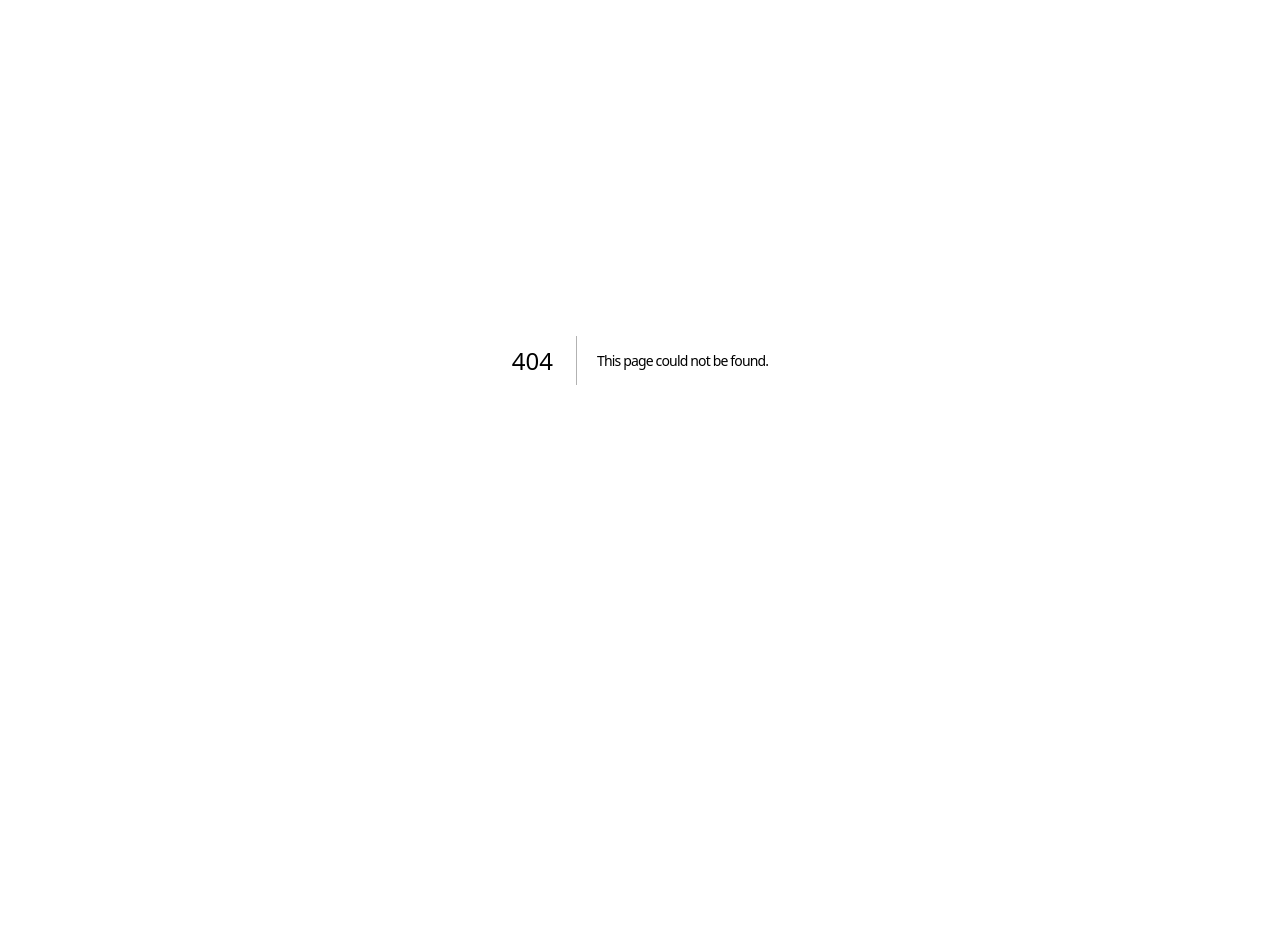
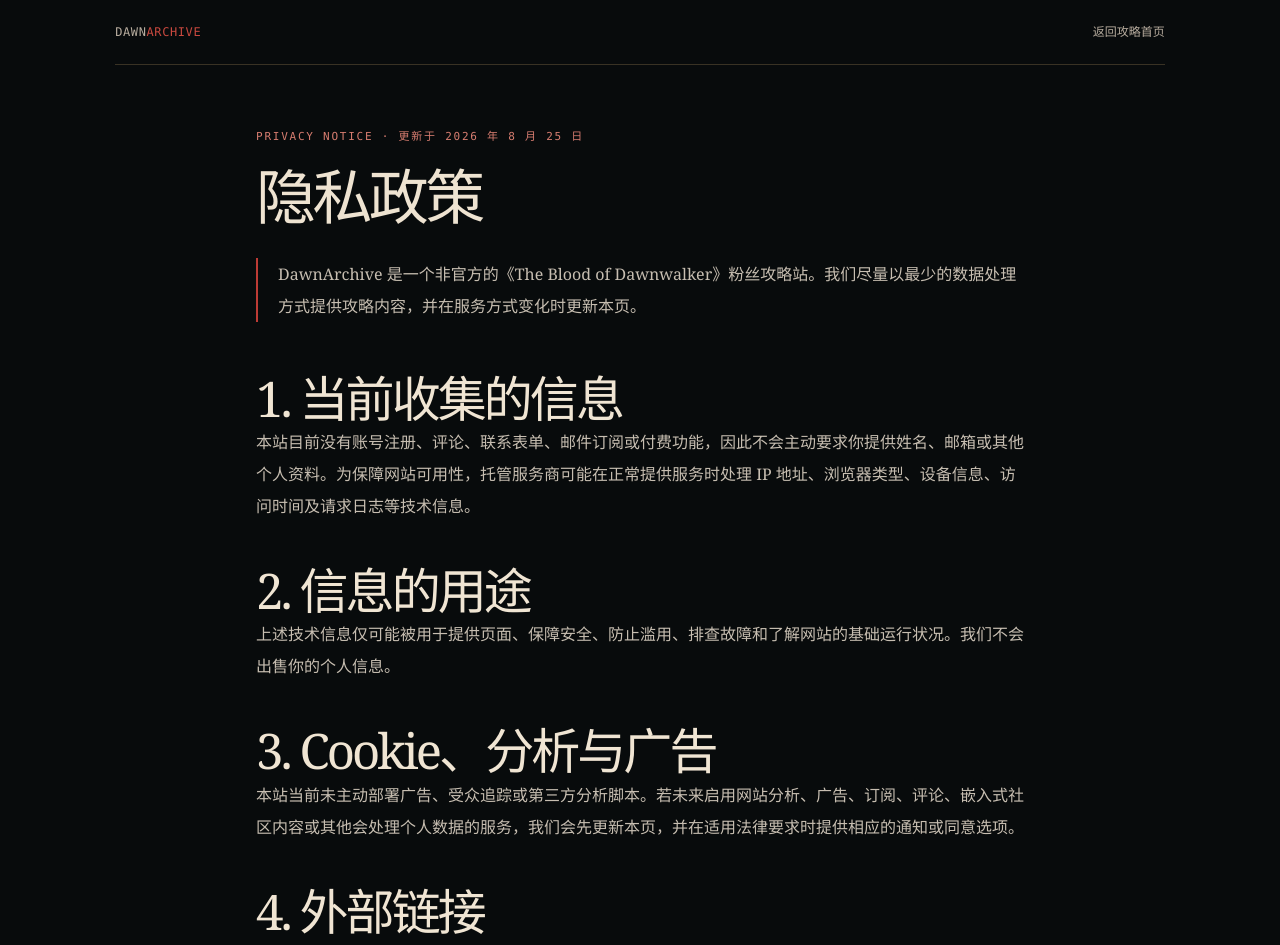
Before and after one commit to wencun/dawnwalker.cc, a Next.js app: page /privacy in a window 1280 px wide. Before the commit this address had no page. Shown: the part 40-985 px from the top of the page. Before the commit the page ends 800 px from the top, so only its background shows below. Built offline with nearby package versions, Linux system fonts and the light colour scheme.

Commit message:
Add privacy policy and feedback links

```diff
--- a/app/page.tsx
+++ b/app/page.tsx
@@ -49,6 +49,6 @@ export default function Home() {
 
     <section id="updates" className="section updates"><div className="section-head"><div><p className="eyebrow">最新收录</p><h2>先读这些。</h2></div><a href="#top">更新日志 →</a></div><div className="updates-list">{updates.map(([tag, title, date]) => <article key={title}><span>{tag}</span><h3>{title}</h3><time>{date}</time><b>→</b></article>)}</div></section>
 
-    <footer><a className="brand" href="#top">Dawn<span>Archive</span></a><p>非官方粉丝攻略站 · 《The Blood of Dawnwalker》相关商标与素材归其权利人所有。</p><span>建立于 2026</span></footer>
+    <footer><a className="brand" href="#top">Dawn<span>Archive</span></a><p>非官方粉丝攻略站 · 《The Blood of Dawnwalker》相关商标与素材归其权利人所有。<br/><a href="/privacy">隐私政策</a> · <a href="https://github.com/wencun/dawnwalker.cc/issues" target="_blank" rel="noreferrer">勘误与反馈</a></p><span>建立于 2026</span></footer>
   </main>;
 }
--- /dev/null
+++ b/app/privacy/page.tsx
@@ -0,0 +1,30 @@
+import type { Metadata } from "next";
+
+export const metadata: Metadata = {
+  title: "隐私政策 | DawnArchive",
+  description: "DawnArchive 非官方粉丝攻略站的隐私政策。",
+};
+
+export default function PrivacyPage() {
+  return (
+    <main className="min-h-screen bg-[#080b0c] px-[6vw] py-10 text-[#eee3d1] md:px-[9vw] md:py-16">
+      <nav className="mb-16 flex items-center justify-between border-b border-[#c9a66c]/25 pb-6 text-xs text-[#b8ad9f]">
+        <a className="font-mono tracking-wider text-[#e8dcc5]" href="/">DAWN<span className="text-[#c9493f]">ARCHIVE</span></a>
+        <a className="hover:text-[#ebd4ad]" href="/">返回攻略首页</a>
+      </nav>
+      <article className="mx-auto max-w-3xl">
+        <p className="mb-5 font-mono text-[11px] tracking-[.16em] text-[#d77d70]">PRIVACY NOTICE · 更新于 2026 年 8 月 25 日</p>
+        <h1 className="mb-8 text-4xl tracking-[-.06em] md:text-6xl">隐私政策</h1>
+        <p className="mb-12 border-l-2 border-[#bd3b35] pl-5 leading-8 text-[#c7beb1]">DawnArchive 是一个非官方的《The Blood of Dawnwalker》粉丝攻略站。我们尽量以最少的数据处理方式提供攻略内容，并在服务方式变化时更新本页。</p>
+        <div className="space-y-10 leading-8 text-[#c7beb1]">
+          <section><h2 className="mb-3 text-xl text-[#f0e5d3]">1. 当前收集的信息</h2><p>本站目前没有账号注册、评论、联系表单、邮件订阅或付费功能，因此不会主动要求你提供姓名、邮箱或其他个人资料。为保障网站可用性，托管服务商可能在正常提供服务时处理 IP 地址、浏览器类型、设备信息、访问时间及请求日志等技术信息。</p></section>
+          <section><h2 className="mb-3 text-xl text-[#f0e5d3]">2. 信息的用途</h2><p>上述技术信息仅可能被用于提供页面、保障安全、防止滥用、排查故障和了解网站的基础运行状况。我们不会出售你的个人信息。</p></section>
+          <section><h2 className="mb-3 text-xl text-[#f0e5d3]">3. Cookie、分析与广告</h2><p>本站当前未主动部署广告、受众追踪或第三方分析脚本。若未来启用网站分析、广告、订阅、评论、嵌入式社区内容或其他会处理个人数据的服务，我们会先更新本页，并在适用法律要求时提供相应的通知或同意选项。</p></section>
+          <section><h2 className="mb-3 text-xl text-[#f0e5d3]">4. 外部链接</h2><p>攻略可能链接到游戏官网、商店、视频平台、社区或社交媒体。离开本站后，这些网站会依照各自的隐私政策处理信息；请在访问前自行查看其规则。</p></section>
+          <section><h2 className="mb-3 text-xl text-[#f0e5d3]">5. 未成年人</h2><p>本站不面向儿童主动收集个人信息。如你认为我们意外收到了未成年人的个人信息，请通过下方反馈渠道联系我们。</p></section>
+          <section><h2 className="mb-3 text-xl text-[#f0e5d3]">6. 政策更新与联系</h2><p>本政策可能因站点功能或法规要求而调整，更新日期会显示在页面顶部。如有隐私或内容勘误问题，请在 <a className="text-[#e7c694] underline underline-offset-4" href="https://github.com/wencun/dawnwalker.cc/issues" target="_blank" rel="noreferrer">GitHub Issues</a> 提交反馈。</p></section>
+        </div>
+      </article>
+    </main>
+  );
+}
```
Also changed, not shown: 1 other file (tests, documents, lock files or other folders).
